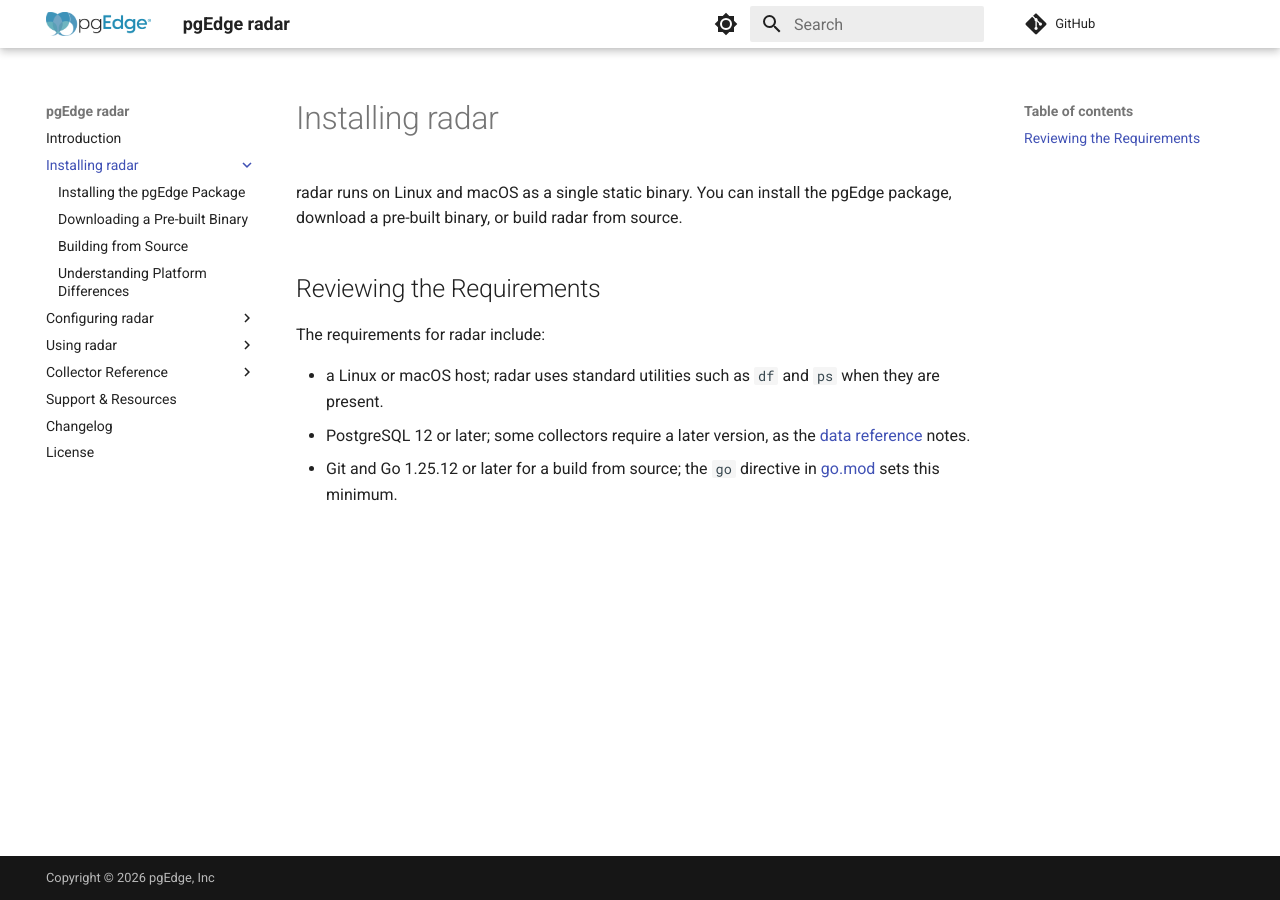
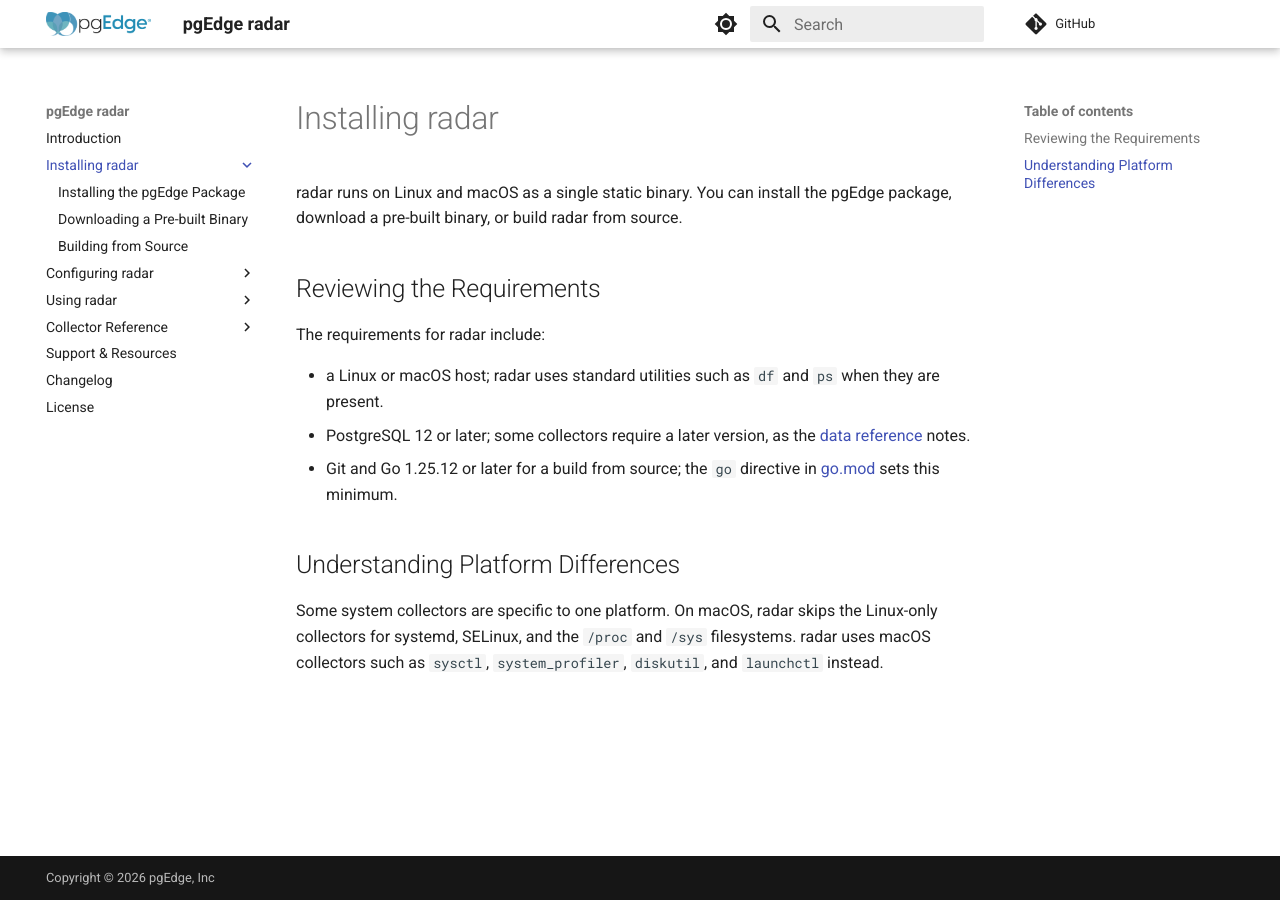
Before and after one commit to pgEdge/radar, an MkDocs documentation site: the page built from docs/installing/index.md, in a window 1280 px wide. Built offline with MkDocs 1.6.1 and Material for MkDocs 9.7.7, drawn with Linux system fonts in a browser that asks for light colours; comment, search, counter and statistics services are not loaded.

Commit message:
docs: fold the platform differences into the Installing radar page

```diff
--- a/docs/installing/index.md
+++ b/docs/installing/index.md
@@ -13,3 +13,10 @@ The requirements for radar include:
   [data reference](../collector_reference/index.md) notes.
 - Git and Go 1.25.12 or later for a build from source; the `go` directive in
   [go.mod](https://github.com/pgEdge/radar/blob/main/go.mod) sets this minimum.
+
+## Understanding Platform Differences
+
+Some system collectors are specific to one platform. On macOS, radar skips the
+Linux-only collectors for systemd, SELinux, and the `/proc` and `/sys`
+filesystems. radar uses macOS collectors such as `sysctl`, `system_profiler`,
+`diskutil`, and `launchctl` instead.
--- a/mkdocs.yml
+++ b/mkdocs.yml
@@ -57,7 +57,6 @@ nav:
       - Installing the pgEdge Package: installing/pgedge_package.md
       - Downloading a Pre-built Binary: installing/prebuilt_binary.md
       - Building from Source: installing/building_from_source.md
-      - Understanding Platform Differences: installing/platform_differences.md
   - Configuring radar:
       - configuring/index.md
       - Setting the Connection Defaults: configuring/connection_defaults.md
```
Also changed, not shown: README.md (+2 -2 lines), docs/installing/platform_differences.md (deleted, +0 -6 lines).
